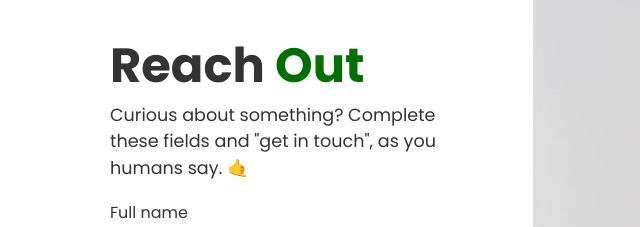
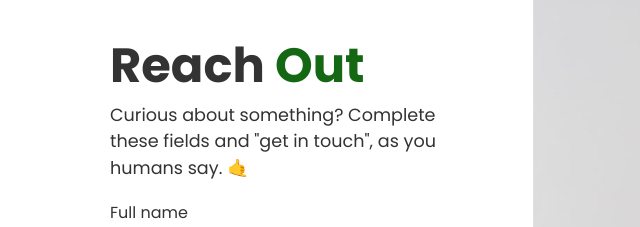
Before and after one commit to DhanashreeKharade451/Lab-2.1-Scrimba-Challange, a website built with Vite: page Scrim-s01hi1i/index.html in a window 1280 px wide. Shown: the top 227 px of the page, 130-770 px from the left. Built offline with nearby package versions, Linux system fonts and the light colour scheme.

Commit message:
changes in css file

```diff
--- a/Scrim-s01hi1i/index.css
+++ b/Scrim-s01hi1i/index.css
@@ -30,7 +30,7 @@ body, .contact-input, .contact-textarea  {
     margin: 0;
 }
 .contact-form-heading span {
-    color: #007000;
+    color: #146814;
 }
 .contact-form-intro {
     font-size: 1.10rem;
```
Also changed, not shown: Scrim-s01hi1i/index.html (+0 -1 lines).
